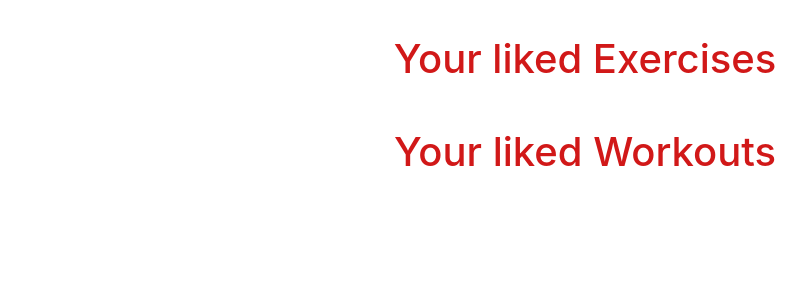
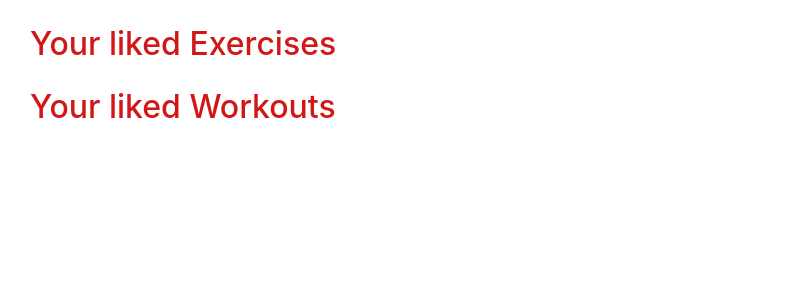
Before and after one commit to Helmphlyx/bufit, a Flask app: page /library in a window 1280 px wide. Shown: the part 116-416 px from the top of the page, without its empty margins (55-861 px from the left). Run offline with Flask 2, Linux system fonts and the light colour scheme; data that the repository does not hold is empty; some libraries are stand-ins or nearby versions.

Commit message:
Create library-title class to style h1 tag

```diff
--- a/static/css/style.css
+++ b/static/css/style.css
@@ -4,6 +4,11 @@ h1 {
     padding: 10px;
     margin: 25px 0;
     }
+.library-title {
+    text-align: left;
+    padding:0;
+    font-size: 2rem;
+}
 .logo {
     max-width: 90px;
     height: auto;
--- a/templates/library.html
+++ b/templates/library.html
@@ -6,7 +6,7 @@
     <title>BUFit</title>
 </head>
 {% block content %}
-<h1>{% block title %} Your liked Exercises {% endblock %}</h1>
+<h1 class = "library-title">{% block title %} Your liked Exercises {% endblock %}</h1>
 {% for exercise in exercises %}
 <a href="{{ url_for('exercise', exercise_id=exercise['id']) }}">
     <h2>{{ exercise['name'] }}</h2>
@@ -20,7 +20,7 @@
 <hr>
 {% endfor %}
 
-<h1>Your liked Workouts</h1>
+<h1 class = "library-title">Your liked Workouts</h1>
 {% for workout in workouts %}
 <a href="{{ url_for('workout', workout_id=workout['id']) }}">
     <h2>{{ workout['name'] }}</h2>
```
